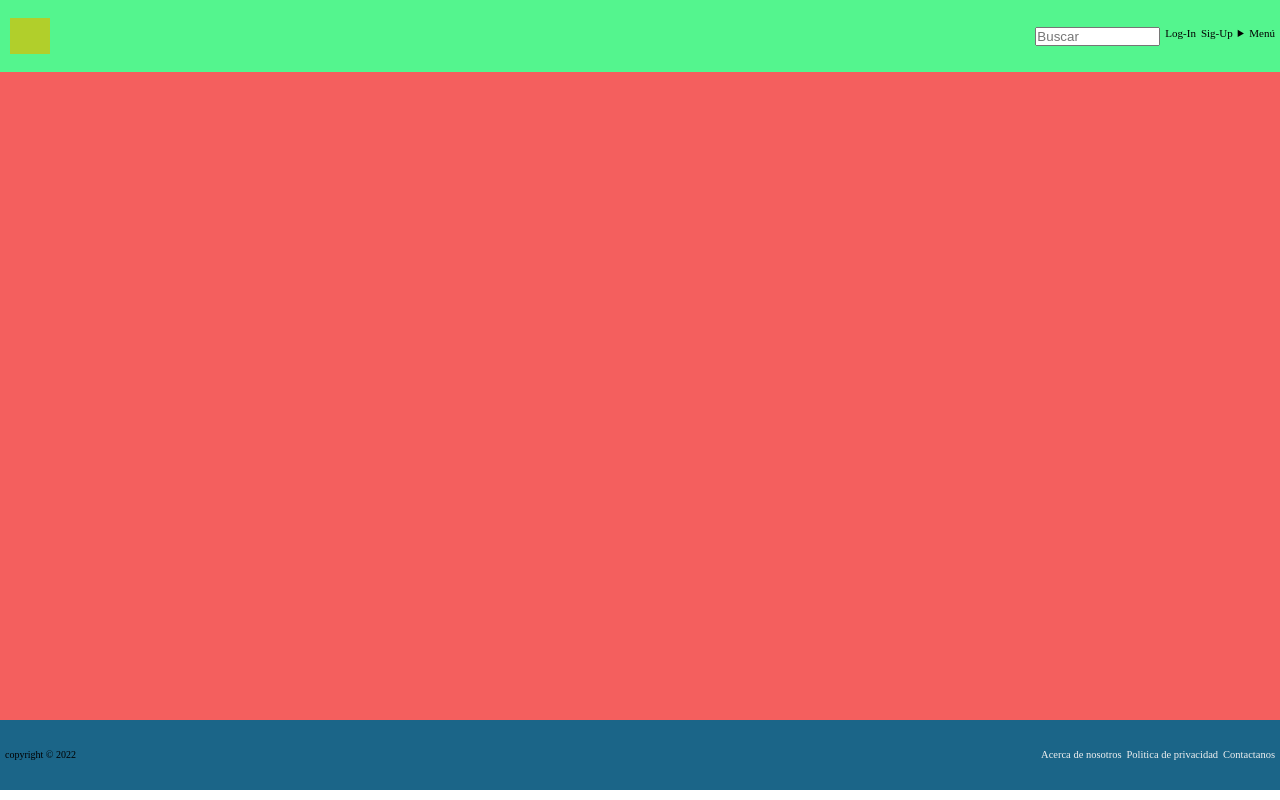
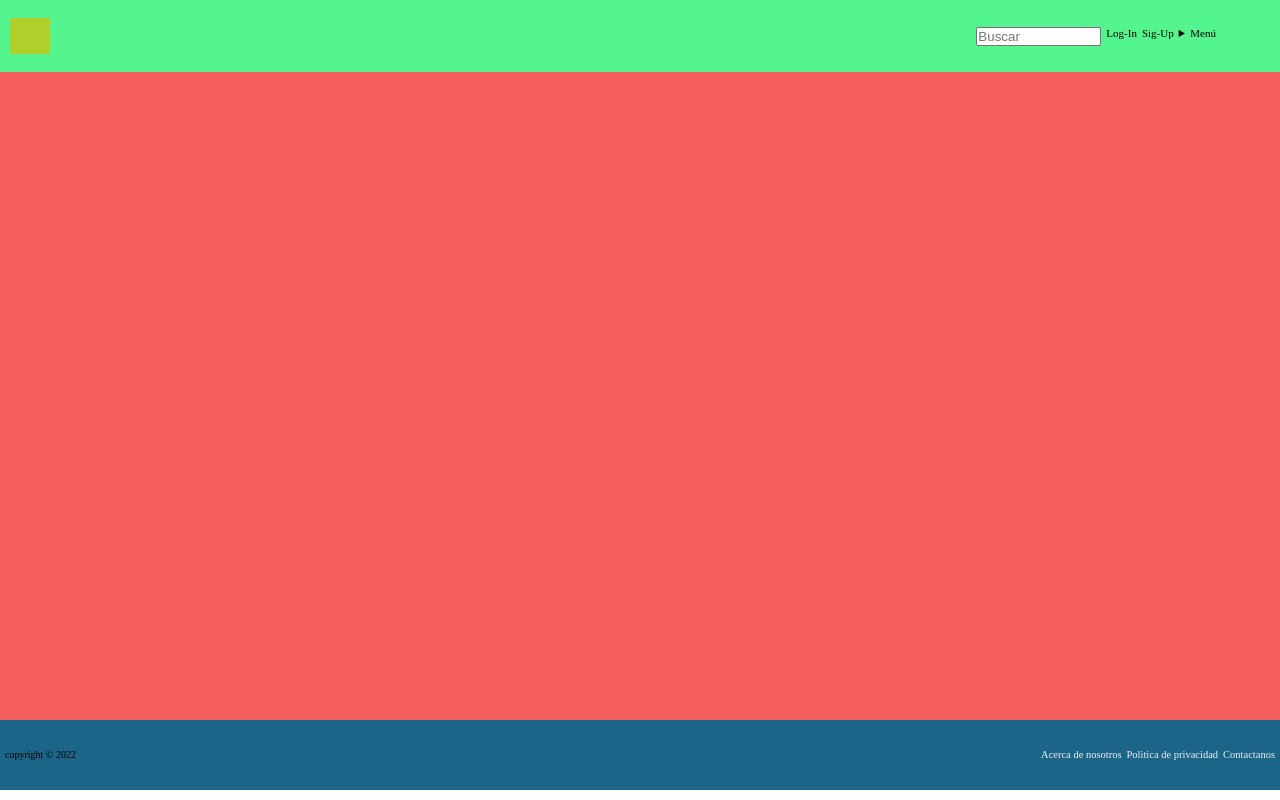
Before and after one commit to Joseludmer432/ALCALIZATHION, a plain HTML site: page Pagina principal/pagina sin cuenta/index.html in a window 1280 px wide. Drawn offline with Linux system fonts and the light colour scheme.

Commit message:
new reson

```diff
--- a/Pagina principal/pagina sin cuenta/Style/phone.css
+++ b/Pagina principal/pagina sin cuenta/Style/phone.css
@@ -62,7 +62,9 @@ header {
     margin-right: 5px;
 
 }
-
+.links-and-main {
+    margin-right: 5%;
+}
 .links-and-main ul li a {
     text-decoration: none;
     color: #000000;
```
